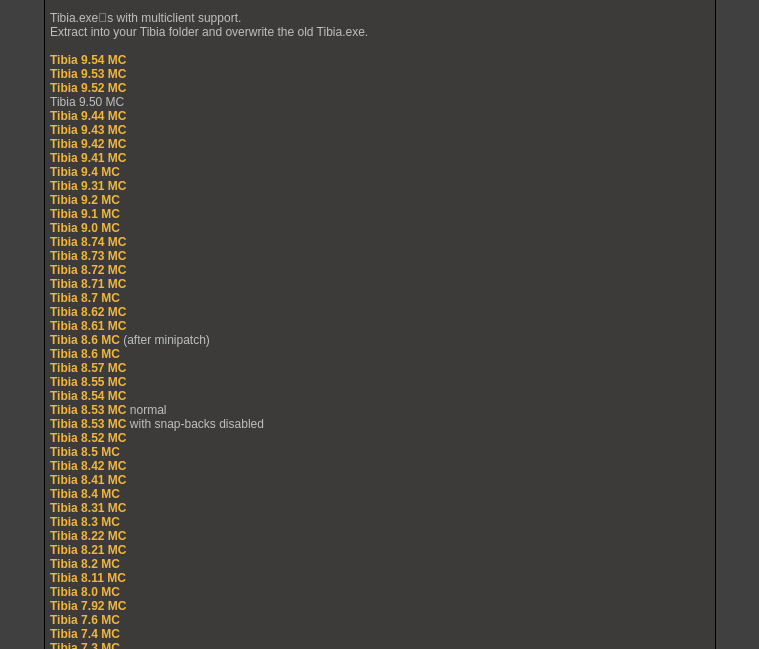
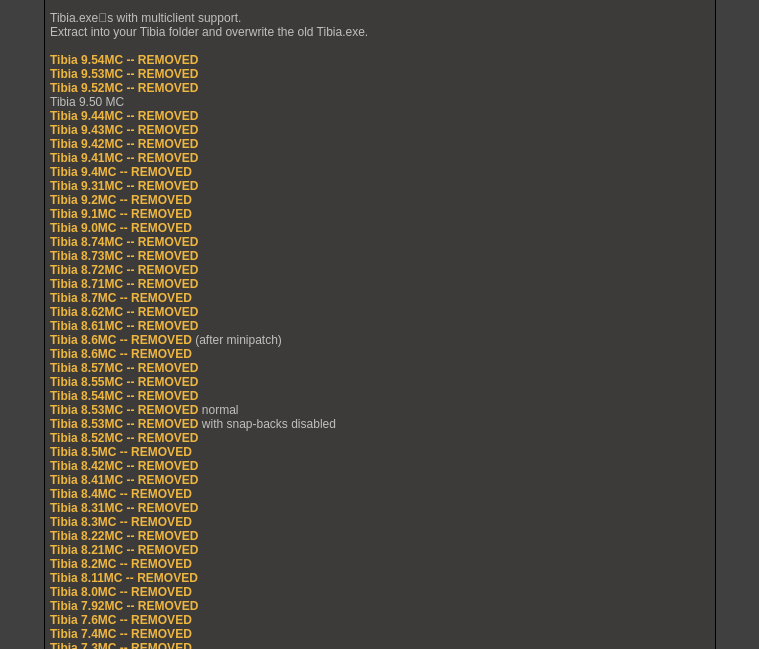
Before and after one commit to tnuc-org/tnuc-org.github.io, a plain HTML site: page tibia__mc.html in a window 1280 px wide. Shown: the part 303-952 px from the top of the page, without its empty margins (260-1019 px from the left). Drawn offline with Linux system fonts and the light colour scheme.

Commit message:
Remove links to downloads that cannot be rehosted

```diff
--- a/tibia__mc.html
+++ b/tibia__mc.html
@@ -31,49 +31,49 @@
 Tibia.exe&#27;s with multiclient support.<br />
 Extract into your Tibia folder and overwrite the old Tibia.exe.<br /><br />
 <ul class="smallest">
-<li><a href='/-files/MC954.rar'>Tibia 9.54 MC</a></li>
-<li><a href='/-files/MC953.rar'>Tibia 9.53 MC</a></li>
-<li><a href='/-files/MC952.rar'>Tibia 9.52 MC</a></li>
+<li><a href='#'>Tibia 9.54MC -- REMOVED</a></li>
+<li><a href='#'>Tibia 9.53MC -- REMOVED</a></li>
+<li><a href='#'>Tibia 9.52MC -- REMOVED</a></li>
 <li>Tibia 9.50 MC</li>
-<li><a href='/-files/MC944.rar'>Tibia 9.44 MC</a></li>
-<li><a href='/-files/MC943.rar'>Tibia 9.43 MC</a></li>
-<li><a href='/-files/MC942.rar'>Tibia 9.42 MC</a></li>
-<li><a href='/-files/MC941.rar'>Tibia 9.41 MC</a></li>
-<li><a href='/-files/MC940.rar'>Tibia 9.4 MC</a></li>
-<li><a href='/-files/MC931.rar'>Tibia 9.31 MC</a></li>
-<li><a href='/-files/MC920.rar'>Tibia 9.2 MC</a></li>
-<li><a href='/-files/MC910.rar'>Tibia 9.1 MC</a></li>
-<li><a href='/-files/MC900.rar'>Tibia 9.0 MC</a></li>
-<li><a href='/-files/MC874.rar'>Tibia 8.74 MC</a></li>
-<li><a href='/-files/MC873.rar'>Tibia 8.73 MC</a></li>
-<li><a href='/-files/MC872.rar'>Tibia 8.72 MC</a></li>
-<li><a href='/-files/MC871.rar'>Tibia 8.71 MC</a></li>
-<li><a href='/-files/MC870.rar'>Tibia 8.7 MC</a></li>
-<li><a href='/-files/MC862.rar'>Tibia 8.62 MC</a></li>
-<li><a href='/-files/MC861.rar'>Tibia 8.61 MC</a></li>
-<li><a href='/-files/MC860b.rar'>Tibia 8.6 MC</a> (after minipatch)</li>
-<li><a href='/-files/MC860.rar'>Tibia 8.6 MC</a></li>
-<li><a href='/-files/MC857.rar'>Tibia 8.57 MC</a></li>
-<li><a href='/-files/MC855.rar'>Tibia 8.55 MC</a></li>
-<li><a href='/-files/MC854.rar'>Tibia 8.54 MC</a></li>
-<li><a href='/-files/MC853.rar'>Tibia 8.53 MC</a> normal</li>
-<li><a href='/-files/MC853.snap.rar'>Tibia 8.53 MC</a> with snap-backs disabled</li>
-<li><a href='/-files/MC852.rar'>Tibia 8.52 MC</a></li>
-<li><a href='/-files/MC850.rar'>Tibia 8.5 MC</a></li>
-<li><a href='/-files/MC842.rar'>Tibia 8.42 MC</a></li>
-<li><a href='/-files/MC841.rar'>Tibia 8.41 MC</a></li>
-<li><a href='/-files/MC840.rar'>Tibia 8.4 MC</a></li>
-<li><a href='/-files/MC831.rar'>Tibia 8.31 MC</a></li>
-<li><a href='/-files/MC830.rar'>Tibia 8.3 MC</a></li>
-<li><a href='/-files/MC822.rar'>Tibia 8.22 MC</a></li>
-<li><a href='/-files/MC821.rar'>Tibia 8.21 MC</a></li>
-<li><a href='/-files/MC820.rar'>Tibia 8.2 MC</a></li>
-<li><a href='/-files/MC811.rar'>Tibia 8.11 MC</a></li>
-<li><a href='/-files/MC800.rar'>Tibia 8.0 MC</a></li>
-<li><a href='/-files/MC792.rar'>Tibia 7.92 MC</a></li>
-<li><a href='/-files/MC760.rar'>Tibia 7.6 MC</a></li>
-<li><a href='/-files/MC740.rar'>Tibia 7.4 MC</a></li>
-<li><a href='/-files/MC730.rar'>Tibia 7.3 MC</a></li>
+<li><a href='#'>Tibia 9.44MC -- REMOVED</a></li>
+<li><a href='#'>Tibia 9.43MC -- REMOVED</a></li>
+<li><a href='#'>Tibia 9.42MC -- REMOVED</a></li>
+<li><a href='#'>Tibia 9.41MC -- REMOVED</a></li>
+<li><a href='#'>Tibia 9.4MC -- REMOVED</a></li>
+<li><a href='#'>Tibia 9.31MC -- REMOVED</a></li>
+<li><a href='#'>Tibia 9.2MC -- REMOVED</a></li>
+<li><a href='#'>Tibia 9.1MC -- REMOVED</a></li>
+<li><a href='#'>Tibia 9.0MC -- REMOVED</a></li>
+<li><a href='#'>Tibia 8.74MC -- REMOVED</a></li>
+<li><a href='#'>Tibia 8.73MC -- REMOVED</a></li>
+<li><a href='#'>Tibia 8.72MC -- REMOVED</a></li>
+<li><a href='#'>Tibia 8.71MC -- REMOVED</a></li>
+<li><a href='#'>Tibia 8.7MC -- REMOVED</a></li>
+<li><a href='#'>Tibia 8.62MC -- REMOVED</a></li>
+<li><a href='#'>Tibia 8.61MC -- REMOVED</a></li>
+<li><a href='#'>Tibia 8.6MC -- REMOVED</a> (after minipatch)</li>
+<li><a href='#'>Tibia 8.6MC -- REMOVED</a></li>
+<li><a href='#'>Tibia 8.57MC -- REMOVED</a></li>
+<li><a href='#'>Tibia 8.55MC -- REMOVED</a></li>
+<li><a href='#'>Tibia 8.54MC -- REMOVED</a></li>
+<li><a href='#'>Tibia 8.53MC -- REMOVED</a> normal</li>
+<li><a href='#'>Tibia 8.53MC -- REMOVED</a> with snap-backs disabled</li>
+<li><a href='#'>Tibia 8.52MC -- REMOVED</a></li>
+<li><a href='#'>Tibia 8.5MC -- REMOVED</a></li>
+<li><a href='#'>Tibia 8.42MC -- REMOVED</a></li>
+<li><a href='#'>Tibia 8.41MC -- REMOVED</a></li>
+<li><a href='#'>Tibia 8.4MC -- REMOVED</a></li>
+<li><a href='#'>Tibia 8.31MC -- REMOVED</a></li>
+<li><a href='#'>Tibia 8.3MC -- REMOVED</a></li>
+<li><a href='#'>Tibia 8.22MC -- REMOVED</a></li>
+<li><a href='#'>Tibia 8.21MC -- REMOVED</a></li>
+<li><a href='#'>Tibia 8.2MC -- REMOVED</a></li>
+<li><a href='#'>Tibia 8.11MC -- REMOVED</a></li>
+<li><a href='#'>Tibia 8.0MC -- REMOVED</a></li>
+<li><a href='#'>Tibia 7.92MC -- REMOVED</a></li>
+<li><a href='#'>Tibia 7.6MC -- REMOVED</a></li>
+<li><a href='#'>Tibia 7.4MC -- REMOVED</a></li>
+<li><a href='#'>Tibia 7.3MC -- REMOVED</a></li>
 </ul><br /><br />
 <strong>DIY - Recent MC memory addresses:</strong><br /><br />
 <b>Tibia 9.54</b>: At <b>0x180B0F</b>, replace <b>74 07</b> with <b>90 90</b><br />
```
Also changed, not shown: files__hamachi.html (+1 -1 lines), files__uosu.html (+1 -1 lines), files__ventrilo.html (+6 -6 lines), tibia__ip_changer.html (+1 -1 lines), tibia__sd_wmv.html (+8 -2 lines), tibia__tibia_clients.html (+43 -43 lines), tibia__tibia_pic_editor.html (+1 -1 lines), tibia__tibia_spr_editor.html (+1 -1 lines), tibia__tibiacam_tv.html (+2 -2 lines), style.css (line endings or trailing spaces).
